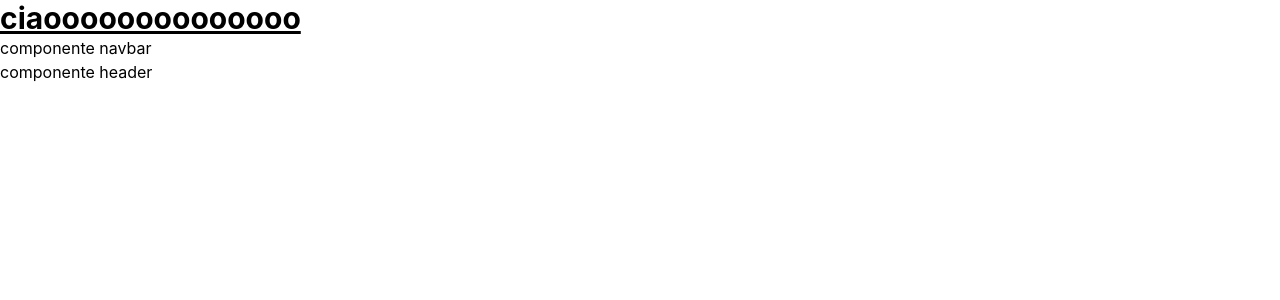
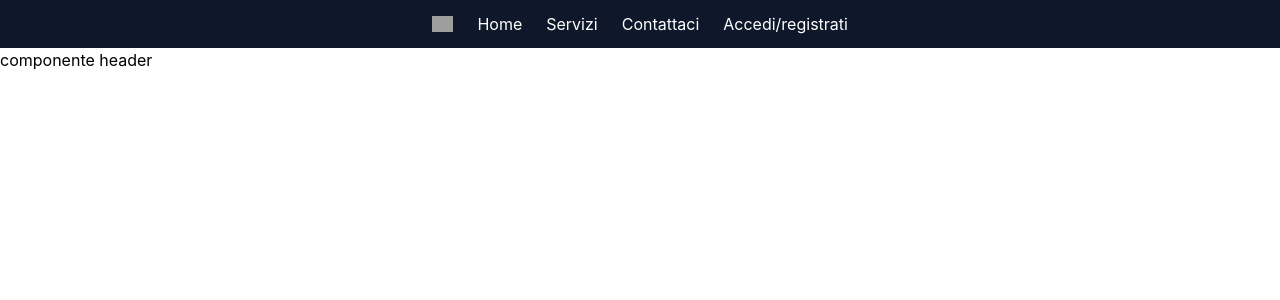
Before and after one commit to DavideSantos/Pokedex, a React (Create React App) app: page / in a window 1280 px wide. Shown: the top 300 px of the page. Built offline with nearby package versions, Linux system fonts and the light colour scheme; grey boxes are pictures that could not be loaded.

Commit message:
creazione navbar fittizzia

```diff
--- a/public/index.html
+++ b/public/index.html
@@ -9,35 +9,10 @@
       name="description"
       content="Web site created using create-react-app"
     />
-    <link rel="apple-touch-icon" href="%PUBLIC_URL%/logo192.png" />
-    <!--
-      manifest.json provides metadata used when your web app is installed on a
-      user's mobile device or desktop. See https://developers.google.com/web/fundamentals/web-app-manifest/
-    -->
-    <link rel="manifest" href="%PUBLIC_URL%/manifest.json" />
-    <!--
-      Notice the use of %PUBLIC_URL% in the tags above.
-      It will be replaced with the URL of the `public` folder during the build.
-      Only files inside the `public` folder can be referenced from the HTML.
-
-      Unlike "/favicon.ico" or "favicon.ico", "%PUBLIC_URL%/favicon.ico" will
-      work correctly both with client-side routing and a non-root public URL.
-      Learn how to configure a non-root public URL by running `npm run build`.
-    -->
     <title>React App Test</title>
   </head>
   <body>
     <noscript>You need to enable JavaScript to run this app.</noscript>
     <div id="root"></div>
-    <!--
-      This HTML file is a template.
-      If you open it directly in the browser, you will see an empty page.
-
-      You can add webfonts, meta tags, or analytics to this file.
-      The build step will place the bundled scripts into the <body> tag.
-
-      To begin the development, run `npm start` or `yarn start`.
-      To create a production bundle, use `npm run build` or `yarn build`.
-    -->
   </body>
 </html>
--- a/src/App.css
+++ b/src/App.css
@@ -593,23 +593,103 @@ video {
   }
 }
 
-.collapse {
-  visibility: collapse;
+.mx-auto {
+  margin-left: auto;
+  margin-right: auto;
 }
 
-.mb-2 {
-  margin-bottom: 0.5rem;
+.mx-1 {
+  margin-left: 0.25rem;
+  margin-right: 0.25rem;
 }
 
-.text-3xl {
-  font-size: 1.875rem;
-  line-height: 2.25rem;
+.flex {
+  display: flex;
 }
 
-.font-bold {
-  font-weight: 700;
+.h-10 {
+  height: 2.5rem;
 }
 
-.underline {
-  text-decoration-line: underline;
+.h-8 {
+  height: 2rem;
 }
+
+.h-4 {
+  height: 1rem;
+}
+
+.h-12 {
+  height: 3rem;
+}
+
+.w-\[200px\] {
+  width: 200px;
+}
+
+.w-1 {
+  width: 0.25rem;
+}
+
+.w-full {
+  width: 100%;
+}
+
+.w-auto {
+  width: auto;
+}
+
+.flex-shrink-0 {
+  flex-shrink: 0;
+}
+
+.flex-col {
+  flex-direction: column;
+}
+
+.flex-wrap {
+  flex-wrap: wrap;
+}
+
+.items-center {
+  align-items: center;
+}
+
+.justify-between {
+  justify-content: space-between;
+}
+
+.gap-x-6 {
+  -webkit-column-gap: 1.5rem;
+          column-gap: 1.5rem;
+}
+
+.space-y-4 > :not([hidden]) ~ :not([hidden]) {
+  --tw-space-y-reverse: 0;
+  margin-top: calc(1rem * calc(1 - var(--tw-space-y-reverse)));
+  margin-bottom: calc(1rem * var(--tw-space-y-reverse));
+}
+
+.bg-red-900 {
+  --tw-bg-opacity: 1;
+  background-color: rgb(127 29 29 / var(--tw-bg-opacity));
+}
+
+.bg-slate-900 {
+  --tw-bg-opacity: 1;
+  background-color: rgb(15 23 42 / var(--tw-bg-opacity));
+}
+
+.p-4 {
+  padding: 1rem;
+}
+
+.text-white {
+  --tw-text-opacity: 1;
+  color: rgb(255 255 255 / var(--tw-text-opacity));
+}
+
+.hover\:text-slate-500:hover {
+  --tw-text-opacity: 1;
+  color: rgb(100 116 139 / var(--tw-text-opacity));
+}
--- a/src/App.js
+++ b/src/App.js
@@ -5,7 +5,6 @@ import Navbar from "./components/Navbar";
 export default function App() {
   return (
     <>
-      <h1 className="underline font-bold text-3xl">ciaoooooooooooooo</h1>
       <Navbar />
       <Header />
     </>
--- a/src/components/Navbar.jsx
+++ b/src/components/Navbar.jsx
@@ -1,7 +1,21 @@
 export default function Navbar() {
   return (
     <>
-      <h1>componente navbar</h1>
+      <nav className="bg-slate-900 w-full h-12 flex">
+        <div className="container mx-auto flex items-center justify-between p-4 w-auto gap-x-6">
+          <div className="flex items-center flex-shrink-0">
+            <img
+              className="h-4 w-auto"
+              src="https://tailwindui.com/img/logos/workflow-mark-indigo-600.svg"
+              alt="Workflow"
+            />
+          </div>
+          <div className="text-white">Home</div>
+          <div className="text-white">Servizi</div>
+          <div className="text-white">Contattaci</div>
+          <div className="text-white">Accedi/registrati</div>
+        </div>
+      </nav>
     </>
   );
 }
```
